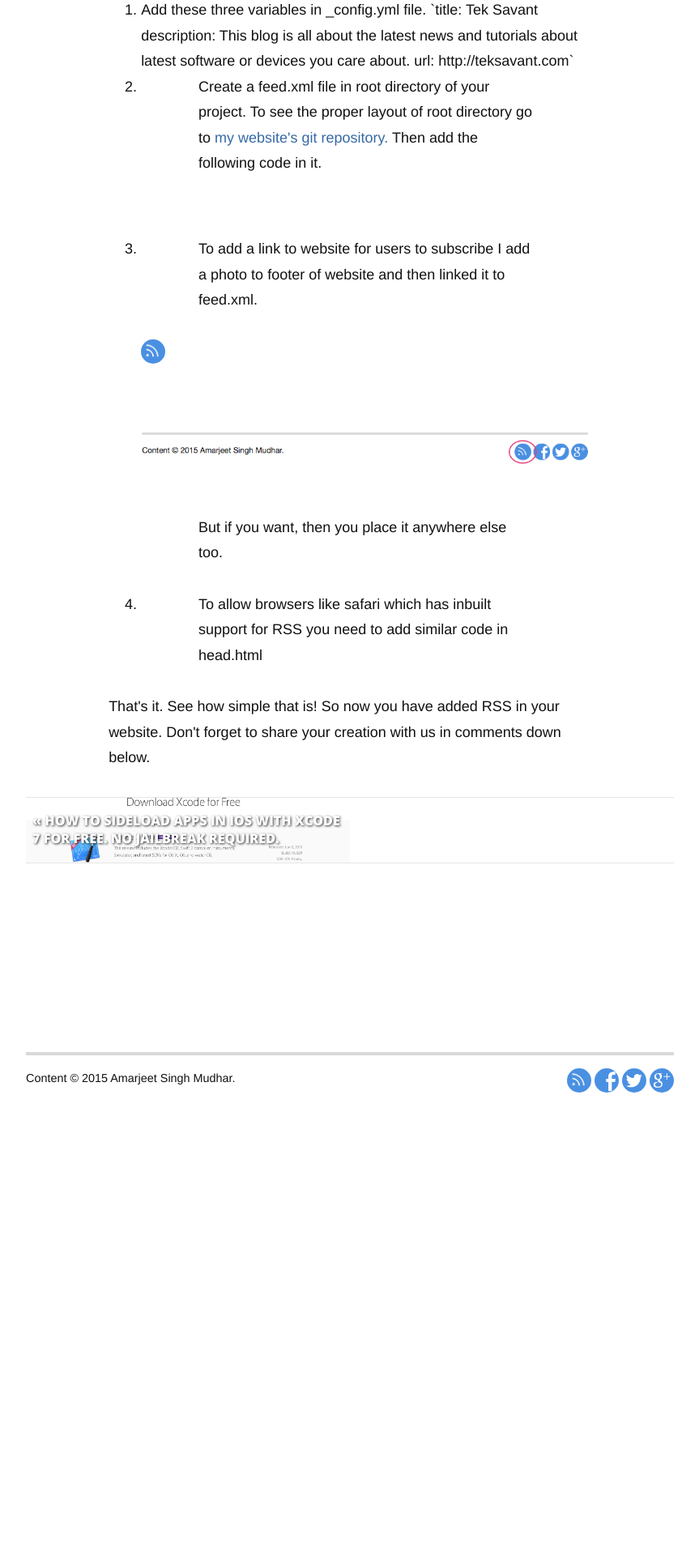
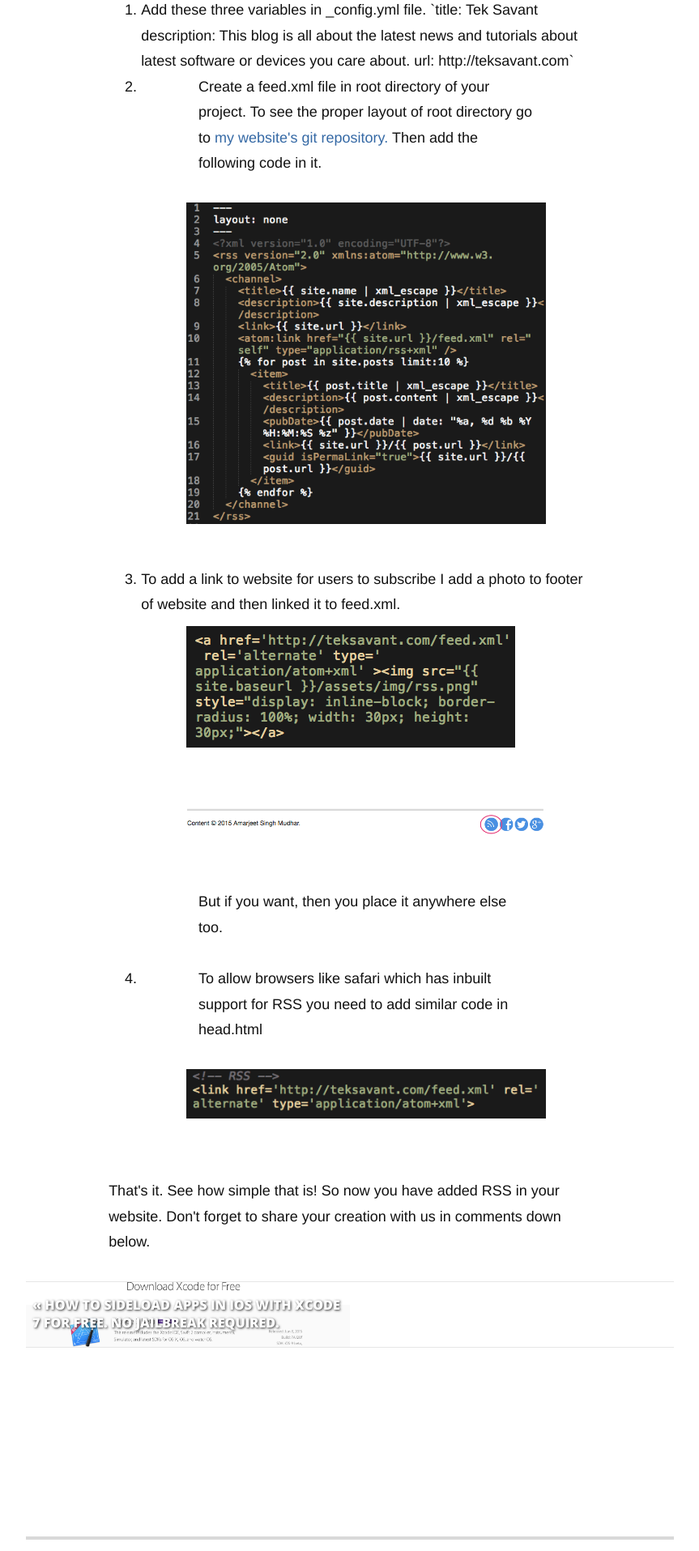
Before and after one commit to teksavant/teksavant.github.io, a Jekyll site: the page built from _posts/2015-06-12-add-rss-to-jekyll-blog.markdown, in a window 1280 px wide. Shown: the part 1254-3169 px from the top of the page at 81% size, without its empty margins (208-1071 px from the left). Built offline with Jekyll 4.4.1, drawn with Linux system fonts in a browser that asks for light colours; nearby versions of some CDN libraries; Markdown is read by kramdown in place of the engine named in the settings; comment, search, counter and statistics services are not loaded; before the commit the page ends 2691 px from its top, so only the background shows below that.

Commit message:
add rss to jekyll blog

```diff
--- a/_posts/2015-06-12-add-rss-to-jekyll-blog.markdown
+++ b/_posts/2015-06-12-add-rss-to-jekyll-blog.markdown
@@ -19,19 +19,19 @@ description: Just built your own Jekyll website, but don't know how to add RSS f
  </li>
 
  <li><p>Create a feed.xml file in root directory of your project. To see the proper layout of root directory go to <a href="https://github.com/teksavant/teksavant.github.io">my website's git repository.</a> Then add the following code in it.</p>
-   <img src="rssxmlcode.jpg" alt="">
+   <div style="width: 80%; margin: 10px auto;"><img src="/assets/blog-img/rssxmlcode.jpg" alt=""></div>
  </li>
 
  <li>
-  <p>To add a link to website for users to subscribe I add a photo to footer of website and then linked it to feed.xml.</p>
-  <code data-lang="html"><a href='http://teksavant.com/feed.xml' rel='alternate' type='application/atom+xml' ><img src="{{ site.baseurl }}/assets/img/rss.png" style="display: inline-block; border-radius: 100%; width: 30px; height: 30px;"></a></code>
-  <img src="/assets/blog-img/RSS-demo.png">
+  To add a link to website for users to subscribe I add a photo to footer of website and then linked it to feed.xml.
+  <div style="width: 80%; margin: 10px auto;"><img src="/assets/blog-img/Rss-footer.png" alt="">
+  	<img src="/assets/blog-img/RSS-demo.png"></div>
   <p>But if you want, then you place it anywhere else too.</p>
  </li>
 
   <li>
    <p>To allow browsers like safari which has inbuilt support for RSS you need to add similar code in head.html</p>
-   <code data-lang="html"><link href='http://teksavant.com/feed.xml' rel='alternate' type='application/atom+xml'></code>
+   <div style="width: 80%; margin: 10px auto;"><img src="/assets/blog-img/rss-head.png" alt=""></div>
   </li>
 </ol>
 
```
Also changed, not shown: assets/blog-img/Rss-footer.png (added), assets/blog-img/rss-head.png (added), 2 other files.
